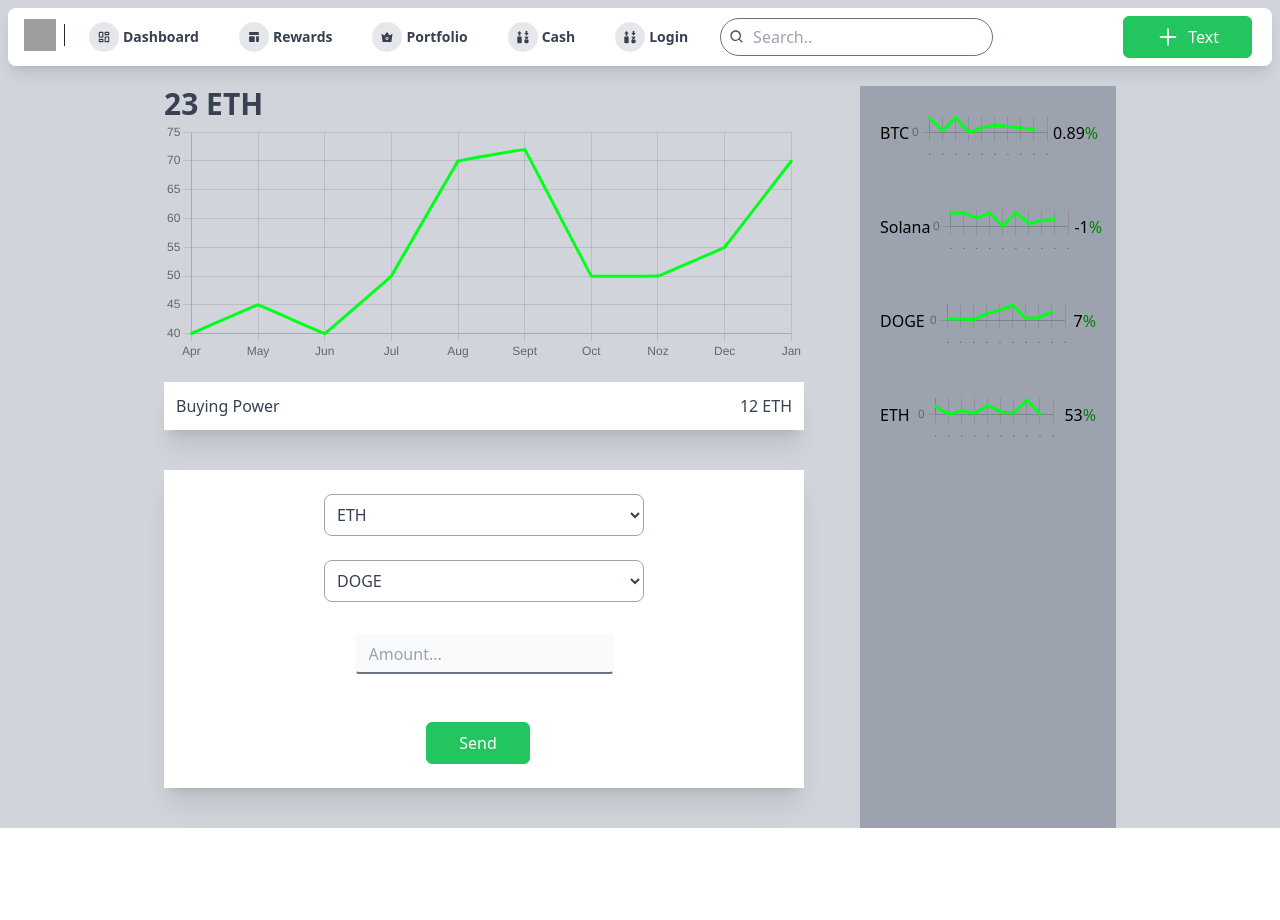
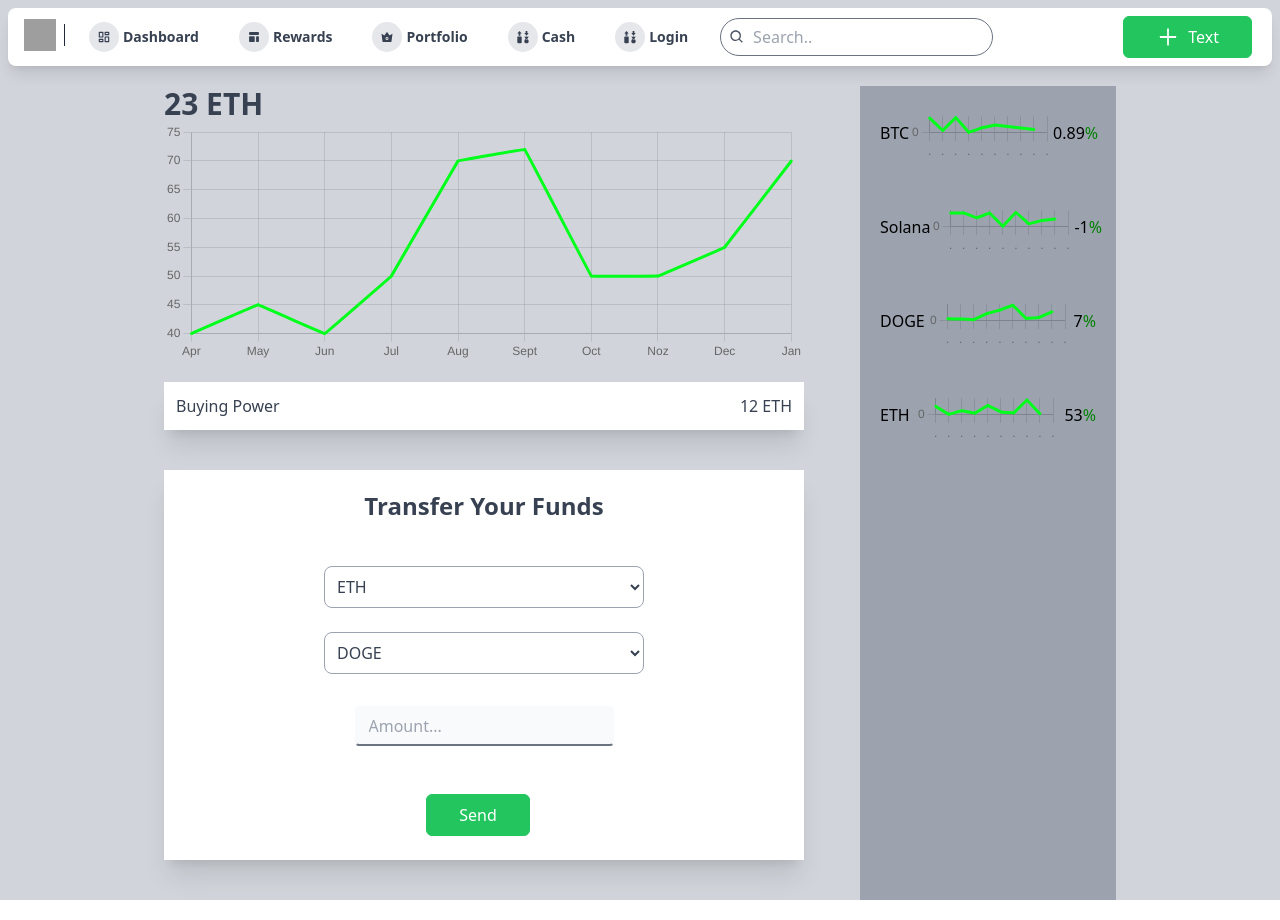
Before and after one commit to SachinCoder1/DEX-Decentralized-Exchange-Dapp, a Next.js app in the folder frontend/: page / in a window 1280 px wide. Before the commit the page ends 848 px from the top, so only its background shows below. Built offline with nearby package versions, Linux system fonts and the light colour scheme; grey boxes are pictures that could not be loaded.

Commit message:
styling of transfer box fixed.

```diff
--- a/frontend/components/home/Home.jsx
+++ b/frontend/components/home/Home.jsx
@@ -14,6 +14,7 @@ export default function Home() {
         <p>12 ETH</p>
       </div>
       <div className="my-10 bg-white shadow-xl ">
+        <h1 className="text-2xl text-center py-5 font-semibold">Transfer Your Funds</h1>
         <TransferFundBox />
       </div>
     </div>
```
